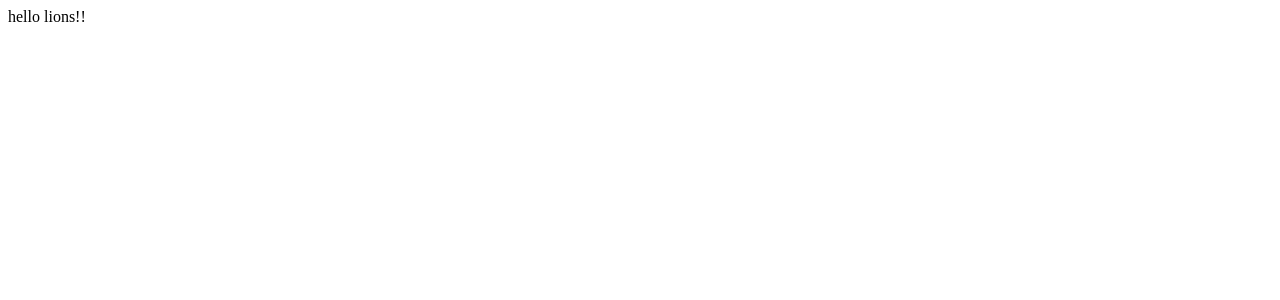
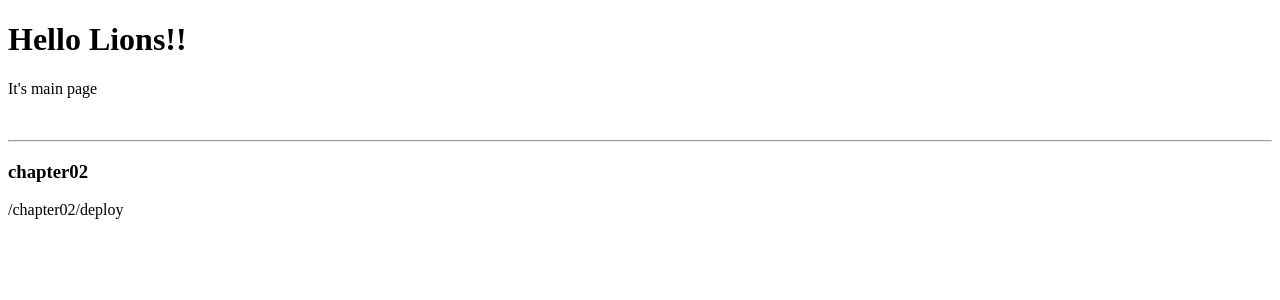
Before and after one commit to seunghyeonKang/techit_react_2024, a React (Create React App) app in the folder techit/: page / in a window 1280 px wide. Shown: the top 300 px of the page. Built offline with nearby package versions, Linux system fonts and the light colour scheme.

Commit message:
[챕터02-2] router 세팅

```diff
--- a/techit/package.json
+++ b/techit/package.json
@@ -1,4 +1,5 @@
 {
+  "homepage": "https://seunghyeonkang.github.io/techit_react_2024/",
   "name": "techit",
   "version": "0.1.0",
   "private": true,
@@ -9,6 +10,7 @@
     "eslint-plugin-jsx-a11y": "^6.10.0",
     "react": "^18.3.1",
     "react-dom": "^18.3.1",
+    "react-router-dom": "^6.26.1",
     "react-scripts": "5.0.1",
     "web-vitals": "^2.1.4"
   },
--- a/techit/src/App.js
+++ b/techit/src/App.js
@@ -1,4 +1,6 @@
+import Router from "./Router";
+
 function App() {
-  return <div>hello lions!!</div>;
+  return <Router />;
 }
 export default App;
--- /dev/null
+++ b/techit/src/Router.jsx
@@ -0,0 +1,17 @@
+import React from "react";
+import { BrowserRouter, Routes, Route } from "react-router-dom";
+
+import MainPage from "./pages/MainPage";
+
+export default function Router() {
+  return (
+    <BrowserRouter>
+      <Routes>
+        <Route path="/" element={<MainPage />} />
+        {/* chapter02 */}
+
+        {/* chapter0 */}
+      </Routes>
+    </BrowserRouter>
+  );
+}
--- /dev/null
+++ b/techit/src/pages/MainPage.jsx
@@ -0,0 +1,13 @@
+export default function MainPage() {
+  return (
+    <>
+      <h1>Hello Lions!!</h1>
+      <p>It's main page</p>
+      <br />
+      <hr />
+
+      <h3>chapter02</h3>
+      <p>/chapter02/deploy</p>
+    </>
+  );
+}
```
Also changed, not shown: 2 other files (tests, documents, lock files or other folders).
